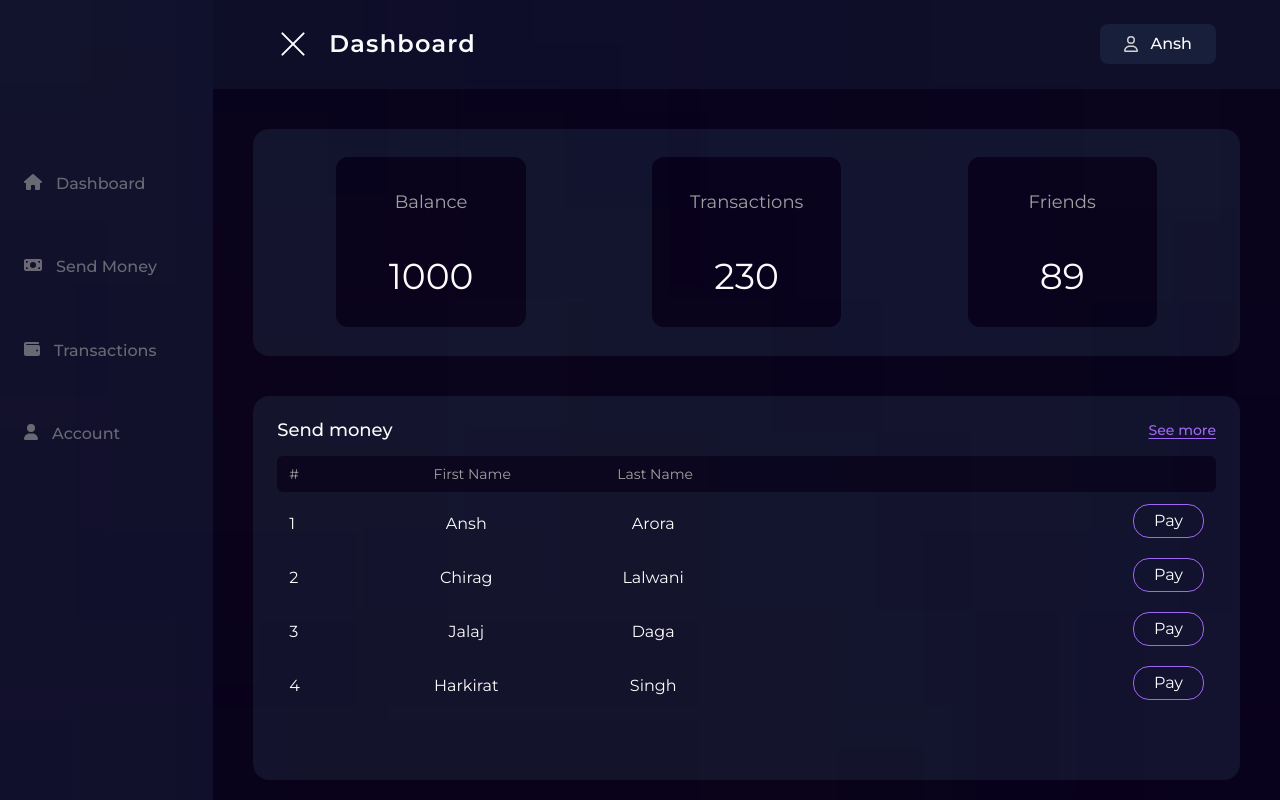
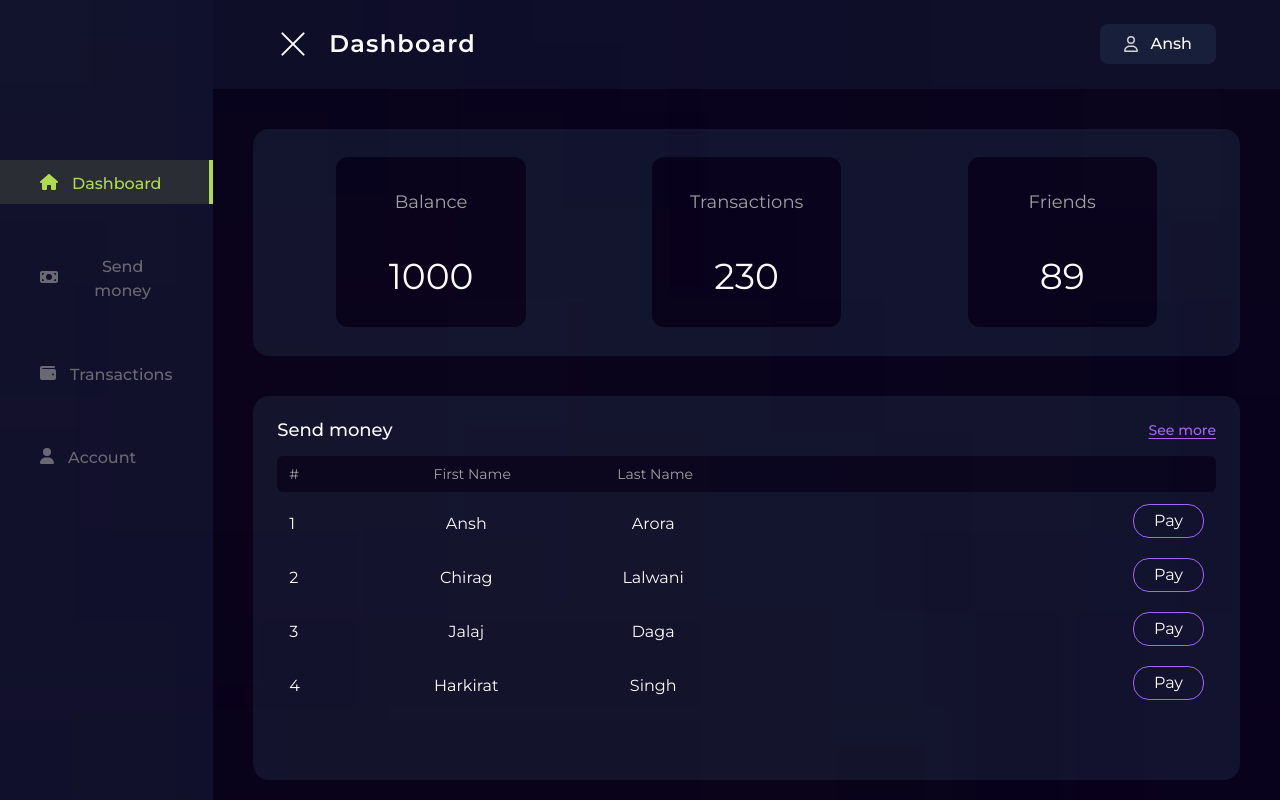
Before and after one commit to bitbard3/payment-app, a React (Vite) app in the folder frontend/: page /dashboard in a window 1280 px wide. Both pictures are taken after a click on the button 80 px from the left and 44 px from the top of the page. Built offline with nearby package versions, Linux system fonts and the light colour scheme.

Commit message:
Add active nav links

```diff
--- a/frontend/src/components/NavItems.jsx
+++ b/frontend/src/components/NavItems.jsx
@@ -1,15 +1,18 @@
 import React from "react";
+import { NavLink } from "react-router-dom";
 import { FontAwesomeIcon } from "@fortawesome/react-fontawesome";
-export default function NavItems({ icon, text }) {
+export default function NavItems({ icon, text, navlink }) {
   return (
     <button className="z-10">
-      <div
-        className="flex items-center gap-3.5 pl-3 active:bg-primary active:bg-opacity-10 active:border-r-primary active:border-r-[4px]
-      py-2 text-neutral-400 opacity-60 active:opacity-100 hover:bg-neutral-400 hover:bg-opacity-10 delay-75 active:text-primary"
-      >
-        <FontAwesomeIcon icon={icon} className="" />
-        <span className=" pt-[3.5px] font-medium">{text}</span>
-      </div>
+      <NavLink to={navlink}>
+        <div
+          className="flex items-center gap-3.5 xl:px-10 active:bg-primary active:bg-opacity-10 active:border-r-primary active:border-r-[4px]
+      py-2 text-neutral-400 opacity-60 active:opacity-100 hover:bg-neutral-400 hover:bg-opacity-10 delay-75 active:text-primary nav"
+        >
+          <FontAwesomeIcon icon={icon} className="" />
+          <span className=" pt-[3.5px] font-medium">{text}</span>
+        </div>
+      </NavLink>
     </button>
   );
 }
--- a/frontend/src/components/NavItemsList.jsx
+++ b/frontend/src/components/NavItemsList.jsx
@@ -1,12 +1,31 @@
 import React from "react";
 import NavItems from "./NavItems";
+import {
+  faHouse,
+  faWallet,
+  faUser,
+  faMoneyBill,
+} from "@fortawesome/free-solid-svg-icons";
 
-export default function ({ navItems }) {
+export default function () {
   return (
     <div className="flex flex-col py-40 gap-10">
-      {navItems.map((item) => {
-        return <NavItems icon={item.icon} text={item.text}></NavItems>;
-      })}
+      <NavItems
+        icon={faHouse}
+        text={"Dashboard"}
+        navlink={"/dashboard"}
+      ></NavItems>
+      <NavItems
+        icon={faMoneyBill}
+        text={"Send money"}
+        navlink={"/payment"}
+      ></NavItems>
+      <NavItems
+        icon={faWallet}
+        text={"Transactions"}
+        navlink={"/transactions"}
+      ></NavItems>
+      <NavItems icon={faUser} text={"Account"} navlink={"/account"}></NavItems>
     </div>
   );
 }
--- a/frontend/src/index.css
+++ b/frontend/src/index.css
@@ -107,4 +107,10 @@
       offset-distance: 100%;
     }
   }
+  .active .nav {
+    background-color: rgb(42, 46, 52);
+    border-right: 4px solid #afda52;
+    opacity: 100;
+    color: #afda52;
+  }
 }
--- a/frontend/src/pages/Dashboard.jsx
+++ b/frontend/src/pages/Dashboard.jsx
@@ -1,10 +1,4 @@
 import React from "react";
-import {
-  faHouse,
-  faWallet,
-  faUser,
-  faMoneyBill,
-} from "@fortawesome/free-solid-svg-icons";
 import { faUser as faUserRegular } from "@fortawesome/free-regular-svg-icons";
 import NavItemsList from "../components/NavItemsList";
 import Card from "../components/Card";
@@ -12,12 +6,6 @@ import Money from "../components/Money";
 import Header from "../components/Header";
 import { useRecoilValue } from "recoil";
 import { sideBarOpen } from "../stores/atom/sideBar";
-const navitems = [
-  { icon: faHouse, text: "Dashboard" },
-  { icon: faMoneyBill, text: "Send Money" },
-  { icon: faWallet, text: "Transactions" },
-  { icon: faUser, text: "Account" },
-];
 const cardItems = [
   { heading: "Balance", value: "1000" },
   { heading: "Transactions", value: "23" },
@@ -39,8 +27,8 @@ export default function Dashboard() {
             !sideBar ? `hidden` : `xl:block `
           }`}
         >
-          <div className="flex flex-col px-3 gap-10 h-full">
-            <NavItemsList navItems={navitems}></NavItemsList>
+          <div className="flex flex-col gap-10 h-full">
+            <NavItemsList></NavItemsList>
           </div>
         </div>
         <div
@@ -80,8 +68,8 @@ export default function Dashboard() {
             !sideBar ? `hidden` : ``
           }`}
         >
-          <div className="md:ml-14 ml-4">
-            <NavItemsList navItems={navitems}></NavItemsList>
+          <div className="md:ml-[4.3rem] ml-7">
+            <NavItemsList></NavItemsList>
           </div>
         </div>
       </div>
```
